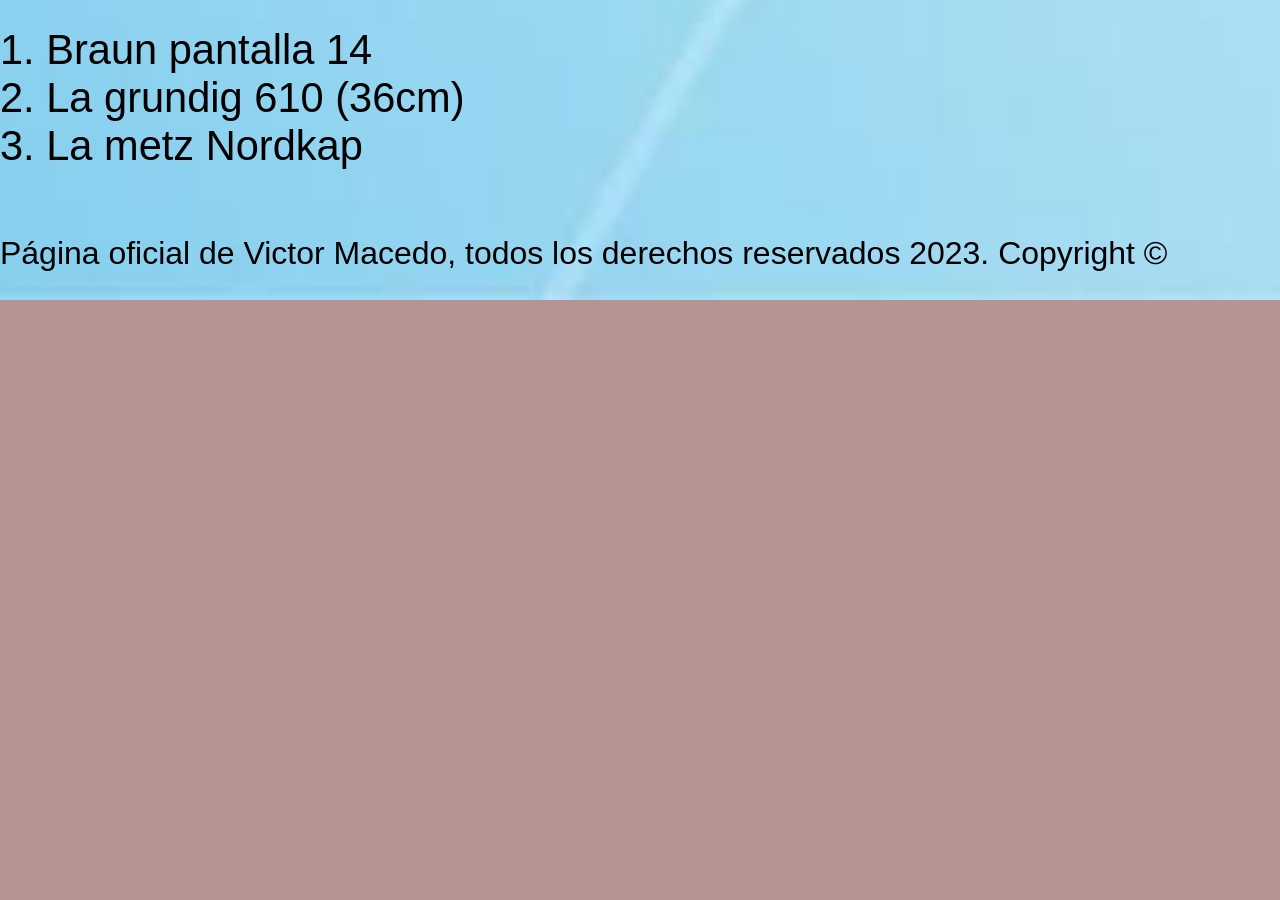
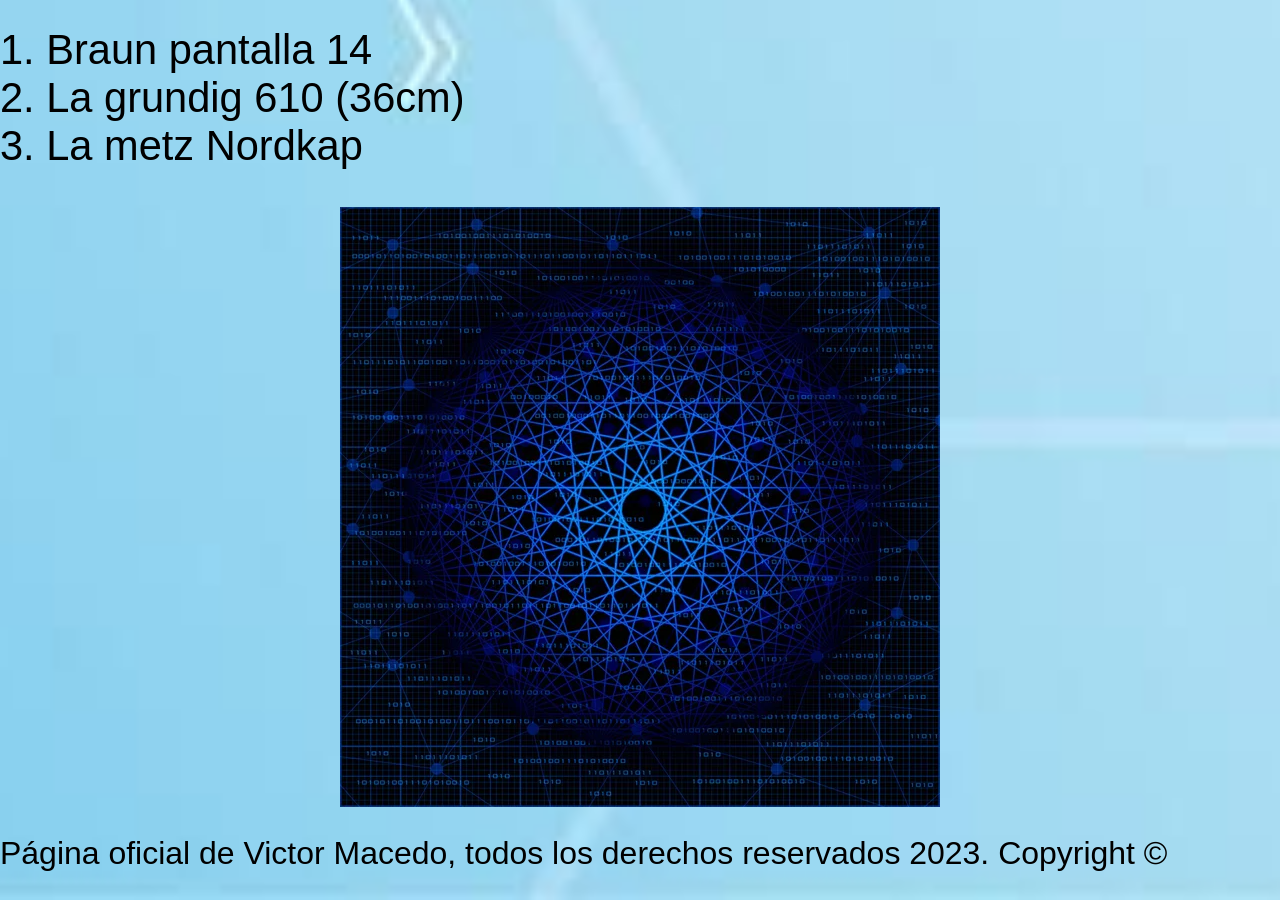
Before and after one commit to victorcodigos/proyecto_victor, a plain HTML site: page biografia.html in a window 1280 px wide. Shown: the part 4661-5561 px from the top of the page. Before the commit the page ends 4961 px from the top, so only its background shows below. Drawn offline with Linux system fonts and the light colour scheme.

Commit message:
imagem en la biografia

```diff
--- a/biografia.html
+++ b/biografia.html
@@ -192,6 +192,8 @@
                                   </br>
                                   </ul>
 
+                                  <img src="assets/Imagen-medias/fundo4.jpg" alt="Me gusta">
+
                                   <br><footer> Página oficial de Victor Macedo, todos los derechos reservados 2023. Copyright © </footer></br>
 
 
```
